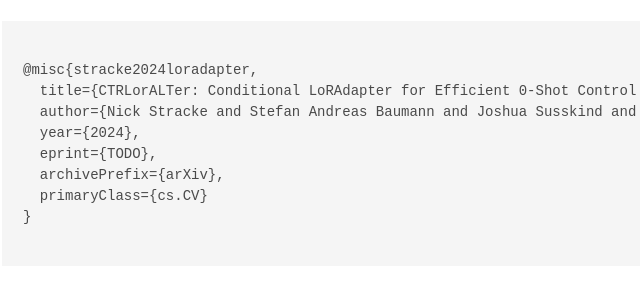
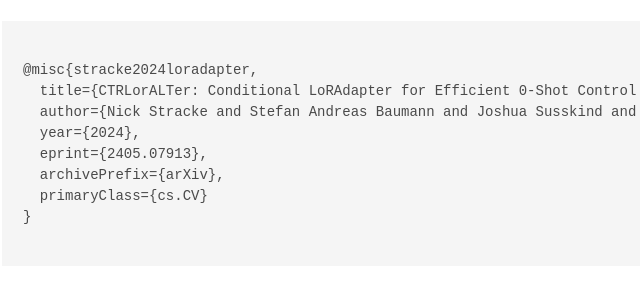
Before and after one commit to CompVis/LoRAdapter, a plain HTML site: page docs/index.html in a window 1280 px wide. Shown: the part 4560-4856 px from the top of the page, 158-798 px from the left. Drawn offline with nearby package versions, Linux system fonts and the light colour scheme; some icons are missing; a web font is replaced by a local one.

Commit message:
fix arxiv id

```diff
--- a/docs/index.html
+++ b/docs/index.html
@@ -357,7 +357,7 @@
   title={CTRLorALTer: Conditional LoRAdapter for Efficient 0-Shot Control & Altering of T2I Models},
   author={Nick Stracke and Stefan Andreas Baumann and Joshua Susskind and Miguel Angel Bautista and Björn Ommer},
   year={2024},
-  eprint={TODO},
+  eprint={2405.07913},
   archivePrefix={arXiv},
   primaryClass={cs.CV}
 }
```
Also changed, not shown: 1 other file.
